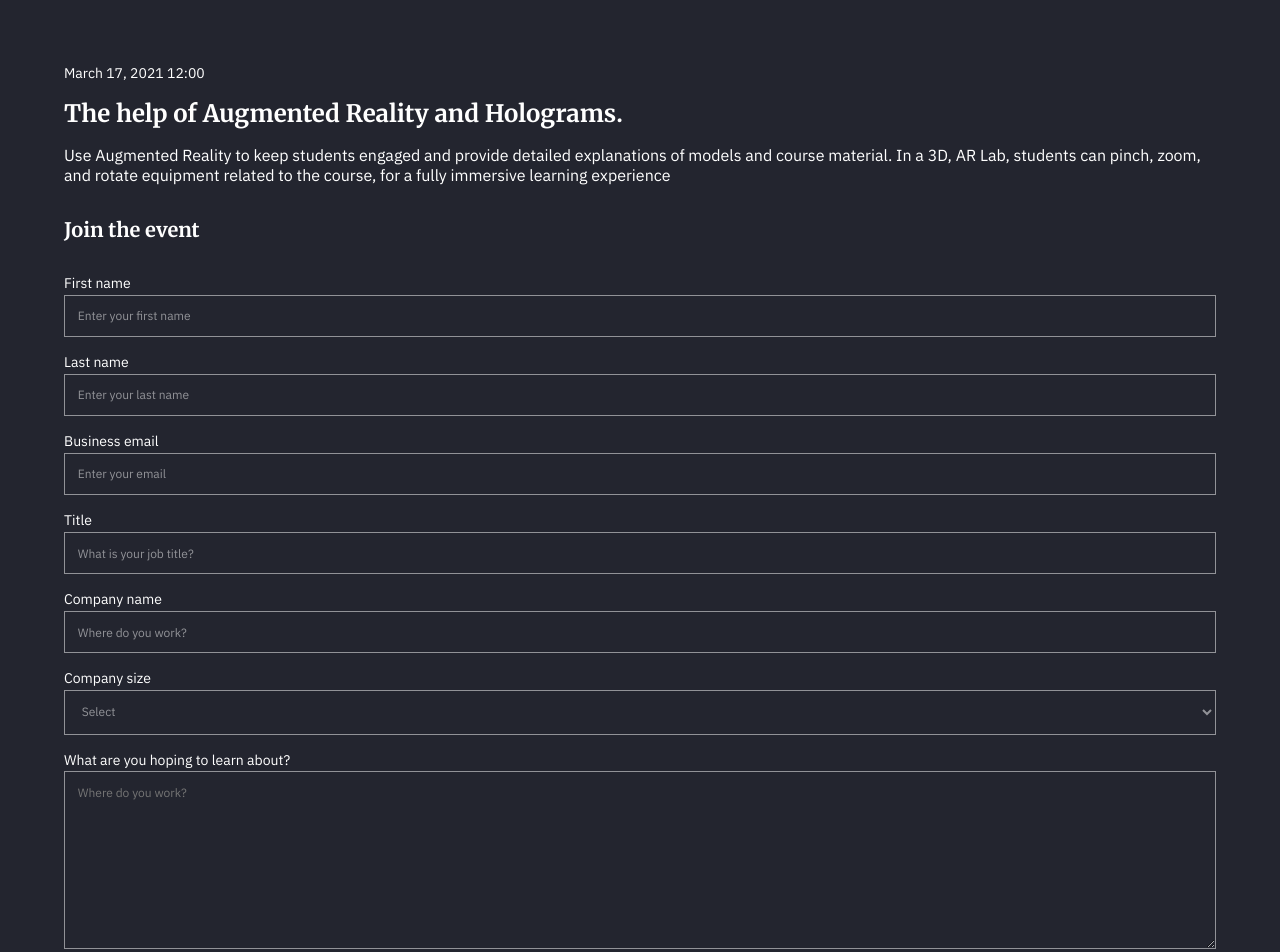
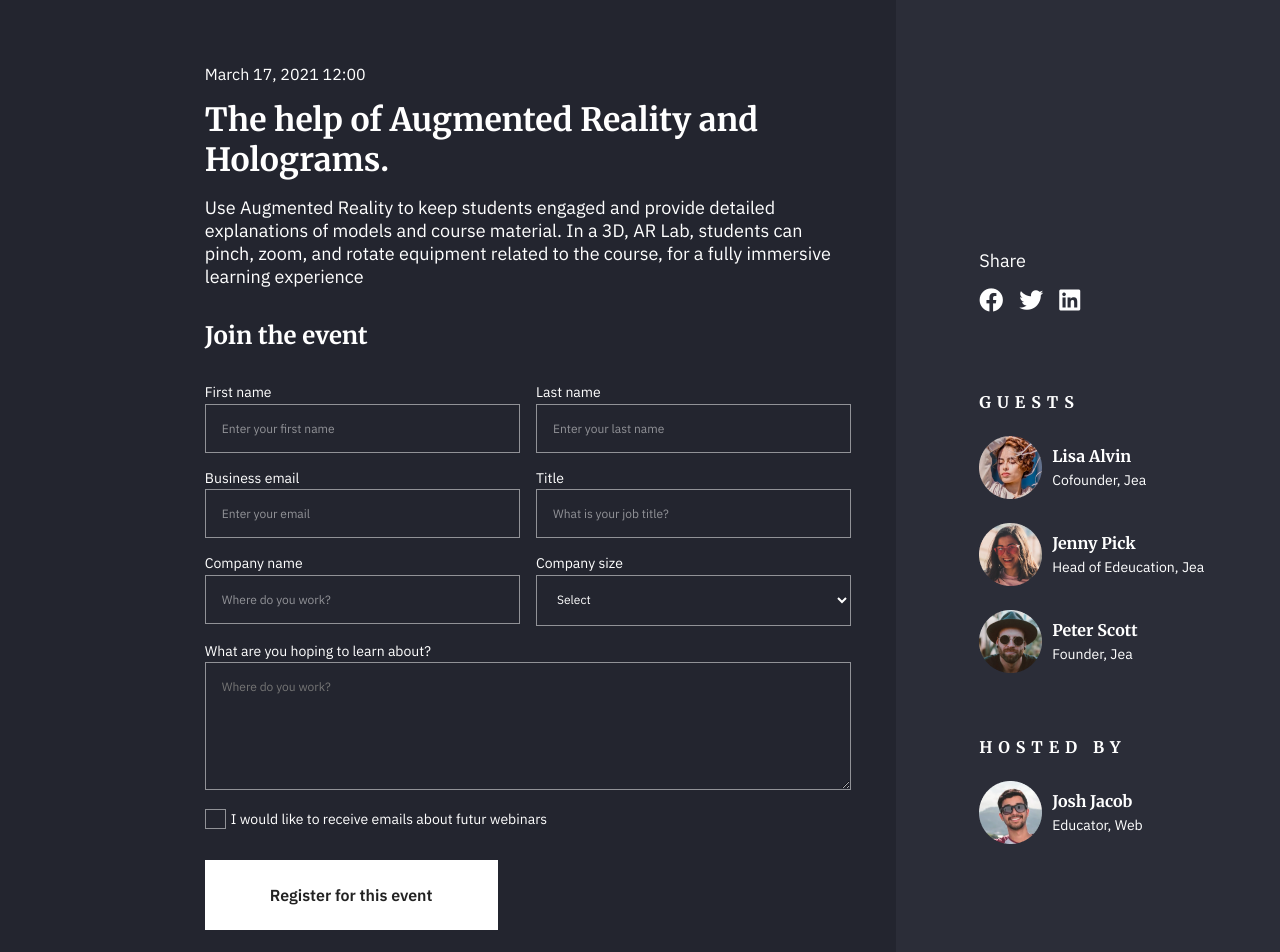
Before and after one commit to MathisHumbert/UI-Design-Daily, a plain HTML site: page UI-6/index.html in a window 1280 px wide. Shown: the top 952 px of the page. Drawn offline with Linux system fonts and the light colour scheme.

Commit message:
ui design 6 finished

```diff
--- a/UI-6/index.html
+++ b/UI-6/index.html
@@ -97,9 +97,7 @@
                   placeholder="Where do you work?"
                 />
               </div>
-
-              <!-- single form -->
-              <div class="single-input">
+              <div class="single-input select">
                 <label for="size">Company size</label>
                 <select name="size" id="size">
                   <option value="">Select</option>
@@ -141,6 +139,7 @@
       <!-- right part -->
       <div class="right-part">
         <div class="right-container">
+          <!-- contact -->
           <div class="contact">
             <p>Share</p>
             <div class="icons">
@@ -149,6 +148,8 @@
               <i class="fab fa-linkedin"></i>
             </div>
           </div>
+
+          <!-- guest -->
           <div class="guest">
             <h4>guests</h4>
             <!-- single guest -->
--- a/UI-6/style.css
+++ b/UI-6/style.css
@@ -11,10 +11,6 @@ body {
   font-family: 'IBM Plex Sans', sans-serif;
   color: #fff;
 }
-/* main {
-  display: grid;
-  grid-template-columns: 70% 30%;
-} */
 
 h1,
 h2,
@@ -28,11 +24,13 @@ left part
 */
 .left-part {
   background: #23252f;
+  height: 110%;
 }
 .left-container {
   width: 90%;
   margin: 0 auto;
   padding: 4rem 0;
+  max-width: 720px;
 }
 
 /* title */
@@ -80,6 +78,17 @@ input::placeholder {
   font-family: 'IBM Plex Sans', sans-serif;
 }
 
+.select {
+  color: #fff;
+}
+.select select {
+  color: #fff;
+}
+
+textarea {
+  height: 8rem;
+}
+
 .special-input {
   margin-bottom: 2rem;
 }
@@ -94,6 +103,10 @@ input::placeholder {
 }
 .special-input input:checked + label::before {
   background: rgba(255, 255, 255, 0.8);
+}
+
+label::before {
+  transition: all 0.2s linear;
 }
 
 .btn-input input {
@@ -112,3 +125,113 @@ input::placeholder {
   border-color: #fff;
   color: #fff;
 }
+
+/*
+right part
+*/
+.right-part {
+  background: #2b2d38;
+  height: 110%;
+}
+.right-container {
+  width: 90%;
+  margin: 0 auto;
+  padding: 4rem 0;
+  max-width: 720px;
+}
+
+/* contact */
+
+.contact p {
+  font-size: 18px;
+}
+.icons {
+  display: grid;
+  max-width: fit-content;
+  grid-template-columns: repeat(3, auto);
+  gap: 1rem;
+  margin-top: 1rem;
+  margin-bottom: 5rem;
+}
+.icons i {
+  cursor: pointer;
+  font-size: 1.5rem;
+}
+
+/* guest and host */
+.guest h4,
+.host h4 {
+  text-transform: uppercase;
+  font-size: 16px;
+  letter-spacing: 6px;
+}
+.single-guest,
+.hosted {
+  margin-top: 1.5rem;
+  display: flex;
+  align-items: center;
+}
+.info {
+  margin-left: 10px;
+}
+.info h5 {
+  font-size: 16px;
+}
+.info p {
+  font-size: 14px;
+  margin-top: 5px;
+}
+
+.host {
+  margin-top: 4rem;
+}
+
+/* 1040px */
+@media screen and (min-width: 1040px) {
+  main {
+    display: grid;
+    grid-template-columns: 70% 30%;
+  }
+  .left-container {
+    width: 90%;
+    margin: 0 auto;
+    padding: 4rem 0rem 4rem 10rem;
+    max-width: 10400px;
+  }
+  .right-container {
+    padding-left: 4rem;
+    max-width: 1040px;
+  }
+  .right-part {
+    display: grid;
+    align-items: center;
+  }
+  .title .date {
+    font-size: 16px;
+  }
+  .title h1 {
+    font-size: 2rem;
+  }
+  .title p {
+    font-size: 18px;
+  }
+  .title h2 {
+    font-size: 1.5rem;
+  }
+  .single-form {
+    display: grid;
+    grid-template-columns: 1fr 1fr;
+    gap: 1rem;
+  }
+  .single-input input,
+  select,
+  textarea {
+    padding: 1rem;
+  }
+  .btn-input input {
+    padding: 1.5rem 4rem;
+  }
+}
+
+/* coller à droite la parite de droite */
+/* modifier le select */
```
